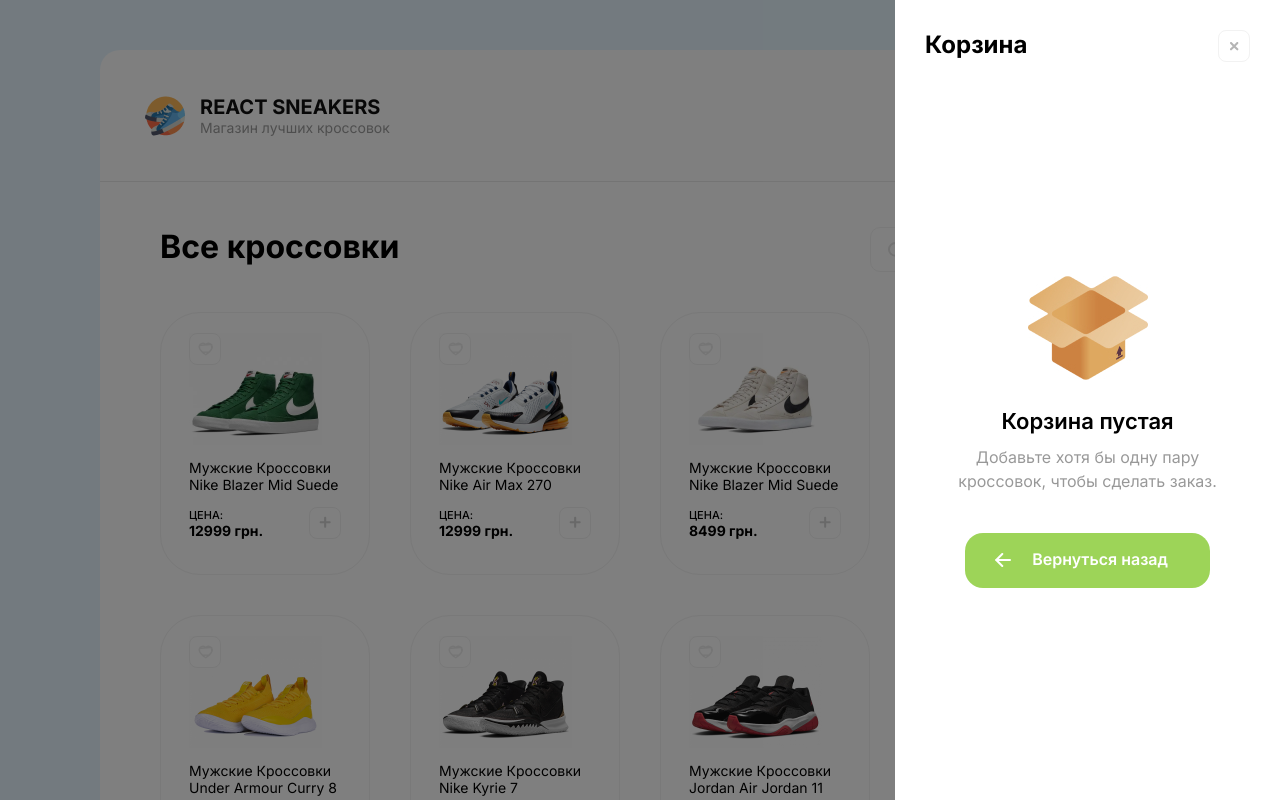
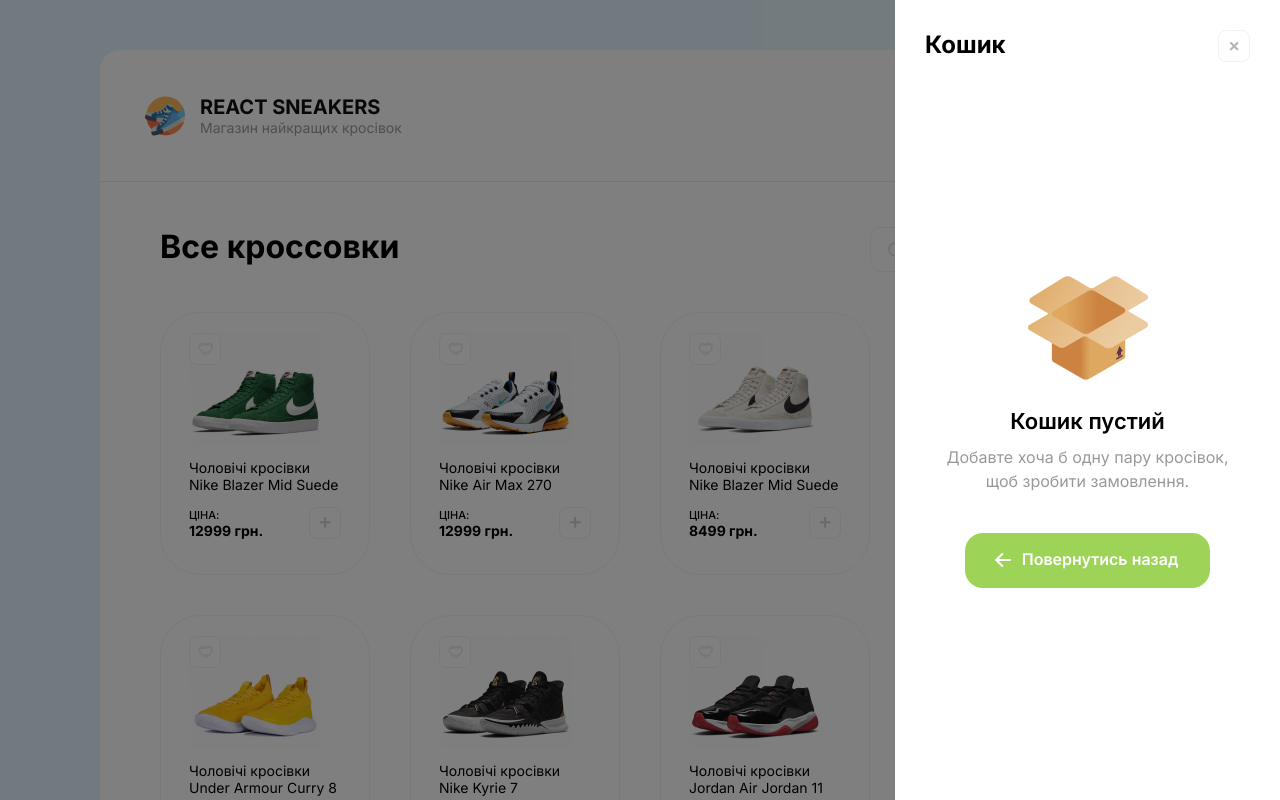
Before and after one commit to SmertelBoll/react-sneaker-shop, a React (Create React App) app: page / in a window 1280 px wide. Both pictures are taken after a click on the icon 958 px from the left and 114 px from the top of the page. Shown: the top 800 px of the page. Built offline with nearby package versions, Linux system fonts and the light colour scheme; data requests are answered from the project's data file.

Commit message:
Українізував

```diff
--- a/public/db.json
+++ b/public/db.json
@@ -3,73 +3,73 @@
       {
          "id": 0,
          "imageUrl": "/img/1.jpg",
-         "name": "Мужские Кроссовки Nike Blazer Mid Suede",
+         "name": "Чоловічі кросівки Nike Blazer Mid Suede",
          "price": 12999
       },
       {
          "id": 1,
          "imageUrl": "/img/2.jpg",
-         "name": "Мужские Кроссовки Nike Air Max 270",
+         "name": "Чоловічі кросівки Nike Air Max 270",
          "price": 12999
       },
       {
          "id": 2,
          "imageUrl": "/img/3.jpg",
-         "name": "Мужские Кроссовки Nike Blazer Mid Suede",
+         "name": "Чоловічі кросівки Nike Blazer Mid Suede",
          "price": 8499
       },
       {
          "id": 3,
          "imageUrl": "/img/4.jpg",
-         "name": "Кроссовки Puma X Aka Boku Future Rider",
+         "name": "Кросівки Puma X Aka Boku Future Rider",
          "price": 8999
       },
       {
          "id": 4,
          "imageUrl": "/img/5.jpg",
-         "name": "Мужские Кроссовки Under Armour Curry 8",
+         "name": "Чоловічі кросівки Under Armour Curry 8",
          "price": 15199
       },
       {
          "id": 5,
          "imageUrl": "/img/6.jpg",
-         "name": "Мужские Кроссовки Nike Kyrie 7",
+         "name": "Чоловічі кросівки Nike Kyrie 7",
          "price": 11299
       },
       {
          "id": 6,
          "imageUrl": "/img/7.jpg",
-         "name": "Мужские Кроссовки Jordan Air Jordan 11",
+         "name": "Чоловічі кросівки Jordan Air Jordan 11",
          "price": 10799
       },
       {
          "id": 7,
          "imageUrl": "/img/8.jpg",
-         "name": "Мужские Кроссовки Nike LeBron XVIII",
+         "name": "Чоловічі кросівки Nike LeBron XVIII",
          "price": 16499
       },
       {
          "id": 8,
          "imageUrl": "/img/9.jpg",
-         "name": "Мужские Кроссовки Nike Lebron XVIII Low",
+         "name": "Чоловічі кросівки Nike Lebron XVIII Low",
          "price": 13999
       },
       {
          "id": 9,
          "imageUrl": "/img/1.jpg",
-         "name": "Мужские Кроссовки Nike Blazer Mid Suede",
+         "name": "Чоловічі кросівки Nike Blazer Mid Suede",
          "price": 8499
       },
       {
          "id": 10,
          "imageUrl": "/img/4.jpg",
-         "name": "Кроссовки Puma X Aka Boku Future Rider",
+         "name": "Кросівки Puma X Aka Boku Future Rider",
          "price": 8999
       },
       {
          "id": 11,
          "imageUrl": "/img/10.jpg",
-         "name": "Мужские Кроссовки Nike Kyrie Flytrap IV",
+         "name": "Чоловічі кросівки Nike Kyrie Flytrap IV",
          "price": 11299
       }
    ]
--- a/src/components/Card/Card.jsx
+++ b/src/components/Card/Card.jsx
@@ -42,7 +42,7 @@
 
          <div className="card__footer">
             <div className="card__price-block">
-               <span>ЦЕНА:</span>
+               <span>ЦІНА:</span>
                <p>{price} грн.</p>
             </div>
             {saved.includes(id)
--- a/src/components/Header.jsx
+++ b/src/components/Header.jsx
@@ -30,7 +30,7 @@
                   <img width={40} height={40} src="img/logo.png" alt="123" />
                   <div className="header__text">
                      <h3>REACT SNEAKERS</h3>
-                     <p>Магазин лучших кроссовок</p>
+                     <p>Магазин найкращих кросівок</p>
                   </div>
                </div>
             </NavLink>
--- a/src/components/RightCart/RightCart.jsx
+++ b/src/components/RightCart/RightCart.jsx
@@ -38,7 +38,7 @@
       <div ref={cartBlackRef} className="overlay">
          <div ref={cartWhiteRef} className="right-cart">
             <div className="right-cart__header">
-               <h2>Корзина</h2>
+               <h2>Кошик</h2>
                <button
                   className='button-card button-card__delete'
                   ref={cartButtonCloseRef}
@@ -65,11 +65,11 @@
                <footer>
                   <div className="right-cart__text">
                      <p>
-                        <span>Итого:</span>
+                        <span>Всього:</span>
                         <b>{totalPrice} грн.</b>
                      </p>
                      <p>
-                        <span>Налог 5%:</span>
+                        <span>Податок 5%:</span>
                         <b>{Math.ceil(totalPrice * 0.05)} грн.</b>
                      </p>
                   </div>
@@ -77,7 +77,7 @@
                      className="right-cart__button"
                      onClick={addToBought}
                   >
-                     <span>Оформить заказ</span>
+                     <span>Оформити заказ</span>
                      <img src="img/arrow.svg" alt="" />
                   </button>
                </footer>
@@ -85,13 +85,13 @@
             {saved.length === 0 && !successBuy &&
                <div className="right-cart__empty-success">
                   <img width={120} height={120} src="img/emptyCart.jpg" alt="" />
-                  <h3 className="right-cart__empty-h3">Корзина пустая</h3>
-                  <p>Добавьте хотя бы одну пару кроссовок, чтобы сделать заказ.</p>
+                  <h3 className="right-cart__empty-h3">Кошик пустий</h3>
+                  <p>Добавте хоча б одну пару кросівок, щоб зробити замовлення.</p>
                   <button
                      ref={cartButtonBackRef}
                      className="button-back"
                   >
-                     <span>Вернуться назад</span>
+                     <span>Повернутись назад</span>
                      <img src="img/arrow.svg" alt="" />
                   </button>
                </div>
@@ -99,13 +99,13 @@
             {saved.length === 0 && successBuy &&
                <div className="right-cart__empty-success">
                   <img width={83} height={120} src="img/successBuy.jpg" alt="" />
-                  <h3 className="right-cart__success-h3">Заказ оформлен!</h3>
-                  <p>Ваш заказ скоро будет передан курьерской доставке</p>
+                  <h3 className="right-cart__success-h3">Заказ оформлений!</h3>
+                  <p>Ваше замовлення незабаром буде передане кур'єрській доставці</p>
                   <button
                      ref={cartButtonBackRef}
                      className="button-back"
                   >
-                     <span>Вернуться назад</span>
+                     <span>Повернутись назад</span>
                      <img src="img/arrow.svg" alt="" />
                   </button>
 
--- a/src/pages/Buy.jsx
+++ b/src/pages/Buy.jsx
@@ -9,7 +9,7 @@
 
    return (
       <div>
-         <NamePage>Мои покупки</NamePage>
+         <NamePage>Мої покупки</NamePage>
          {saved.length > 0
             ? <div className="sneakers">
                {items.map(obj => (saved.includes(obj.id) &&
@@ -29,11 +29,11 @@
             </div>
             : <div className="sneakers-empty">
                <p className="sneakers-empty__emoji">😔</p>
-               <h2>У вас нет заказов</h2>
-               <p className="sneakers-empty__text">Вы нищеброд?<br />Оформите хотя бы один заказ.</p>
+               <h2>У вас немає заказів</h2>
+               <p className="sneakers-empty__text">Ви скупердяй?<br />Оформіть хоча б одне замовлення.</p>
                <NavLink to='/'>
                   <button className="button-back">
-                     <span>Вернуться назад</span>
+                     <span>Повернутись назад</span>
                      <img src="img/arrow.svg" alt="" />
                   </button>
                </NavLink>
--- a/src/pages/Liked.jsx
+++ b/src/pages/Liked.jsx
@@ -9,7 +9,7 @@
 
    return (
       <div>
-         <NamePage>Мои закладки</NamePage>
+         <NamePage>Мої закладки</NamePage>
          {liked.length > 0
             ? <div className="sneakers">
                {items.map(obj => (liked.includes(obj.id) &&
@@ -29,11 +29,11 @@
             </div>
             : <div className="sneakers-empty">
                <p className="sneakers-empty__emoji">😳</p>
-               <h2>Закладок нет :(</h2>
-               <p className="sneakers-empty__text">Вы ничего не добавляли в закладки</p>
+               <h2>Закладок немає :(</h2>
+               <p className="sneakers-empty__text">Ви нічого не додавали до закладок</p>
                <NavLink to='/'>
                   <button className="button-back">
-                     <span>Вернуться назад</span>
+                     <span>Повернутись назад</span>
                      <img src="img/arrow.svg" alt="" />
                   </button>
                </NavLink>
```
